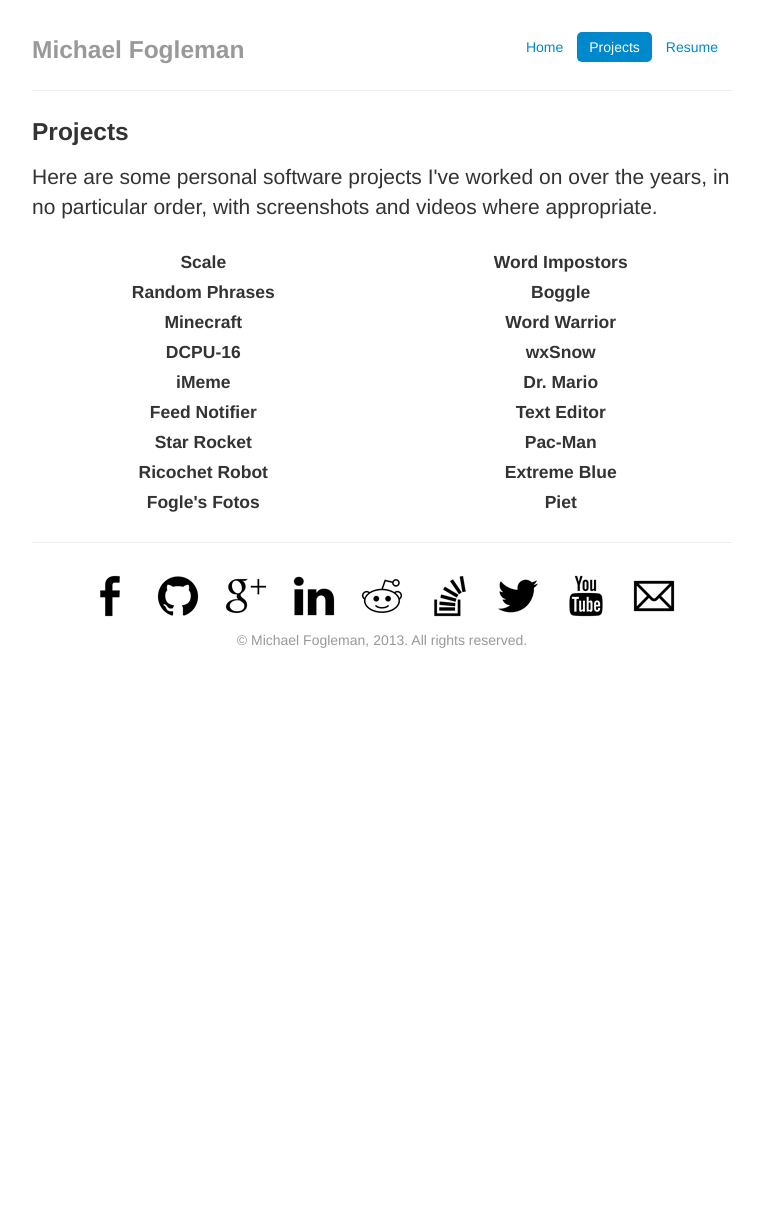
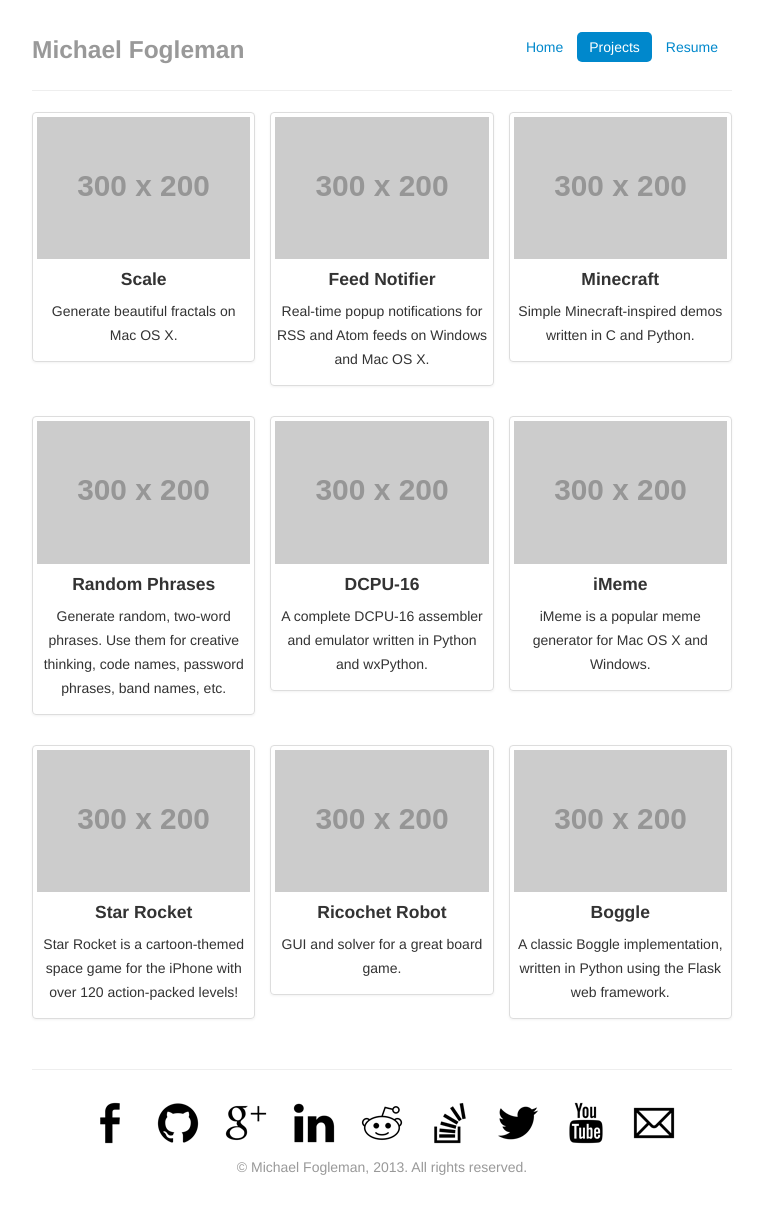
Before and after one commit to fogleman/OldWebsite, a Flask app: page /projects/ in a window 1280 px wide. Shown: the whole page, without its empty margins (258-1021 px from the left). Before the commit the page ends 648 px from the top, so only its background shows below. Run offline with Flask 2, Linux system fonts and the light colour scheme; grey boxes labelled with a size stand in for pictures from a placeholder-image service; some libraries are stand-ins or nearby versions.

Commit message:
updated projects page

```diff
--- a/www/templates/projects.html
+++ b/www/templates/projects.html
@@ -1,31 +1,81 @@
 {% extends "base.html" %}
 
 {% block content %}
-    <h3>Projects</h3>
-    <p class="lead">Here are some personal software projects I've worked on over the years, in no particular order, with screenshots and videos where appropriate.</p>
-
+    <div class="projects">
         <div class="row-fluid">
-        <div class="span6" style="text-align: center;">
+            <ul class="thumbnails">
+                <li class="span4">
+                    <div class="thumbnail" style="text-align: center;">
+                        <a href=""><img src="http://placehold.it/300x200"></a>
                         <h4>Scale</h4>
+                        <p>Generate beautiful fractals on Mac OS X.</p>
+                    </div>
+                </li>
+                <li class="span4">
+                    <div class="thumbnail" style="text-align: center;">
+                        <a href=""><img src="http://placehold.it/300x200"></a>
+                        <h4>Feed Notifier</h4>
+                        <p>Real-time popup notifications for RSS and Atom feeds on Windows and Mac OS X.</p>
+                    </div>
+                </li>
+                <li class="span4">
+                    <div class="thumbnail" style="text-align: center;">
+                        <a href=""><img src="http://placehold.it/300x200"></a>
+                        <h4>Minecraft</h4>
+                        <p>Simple Minecraft-inspired demos written in C and Python.</p>
+                    </div>
+                </li>
+            </ul>
+        </div>
+        <div class="row-fluid">
+            <ul class="thumbnails">
+                <li class="span4">
+                    <div class="thumbnail" style="text-align: center;">
+                        <a href=""><img src="http://placehold.it/300x200"></a>
                         <h4>Random Phrases</h4>
-            <h4>Minecraft</h4>
+                        <p>Generate random, two-word phrases. Use them for creative thinking, code names, password phrases, band names, etc.</p>
+                    </div>
+                </li>
+                <li class="span4">
+                    <div class="thumbnail" style="text-align: center;">
+                        <a href=""><img src="http://placehold.it/300x200"></a>
                         <h4>DCPU-16</h4>
+                        <p>A complete DCPU-16 assembler and emulator written in Python and wxPython.</p>
+                    </div>
+                </li>
+                <li class="span4">
+                    <div class="thumbnail" style="text-align: center;">
+                        <a href=""><img src="http://placehold.it/300x200"></a>
                         <h4>iMeme</h4>
-            <h4>Feed Notifier</h4>
+                        <p>iMeme is a popular meme generator for Mac OS X and Windows.</p>
+                    </div>
+                </li>
+            </ul>
+        </div>
+        <div class="row-fluid">
+            <ul class="thumbnails">
+                <li class="span4">
+                    <div class="thumbnail" style="text-align: center;">
+                        <a href=""><img src="http://placehold.it/300x200"></a>
                         <h4>Star Rocket</h4>
+                        <p>Star Rocket is a cartoon-themed space game for the iPhone with over 120 action-packed levels!</p>
+                    </div>
+                </li>
+                <li class="span4">
+                    <div class="thumbnail" style="text-align: center;">
+                        <a href=""><img src="http://placehold.it/300x200"></a>
                         <h4>Ricochet Robot</h4>
-            <h4>Fogle's Fotos</h4>
+                        <p>GUI and solver for a great board game.</p>
                     </div>
-        <div class="span6" style="text-align: center;">
-            <h4>Word Impostors</h4>
+                </li>
+                <li class="span4">
+                    <div class="thumbnail" style="text-align: center;">
+                        <a href=""><img src="http://placehold.it/300x200"></a>
                         <h4>Boggle</h4>
-            <h4>Word Warrior</h4>
-            <h4>wxSnow</h4>
-            <h4>Dr. Mario</h4>
-            <h4>Text Editor</h4>
-            <h4>Pac-Man</h4>
-            <h4>Extreme Blue</h4>
-            <h4>Piet</h4>
+                        <p>A classic Boggle implementation, written in Python using the Flask web framework.</p>
+                    </div>
+                </li>
+            </ul>
         </div>
     </div>
 {% endblock %}
```
Lines whose indentation alone changed are shown as unchanged.
